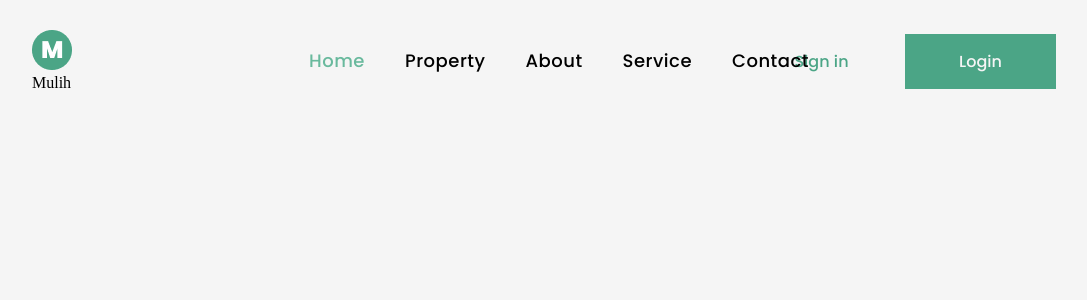
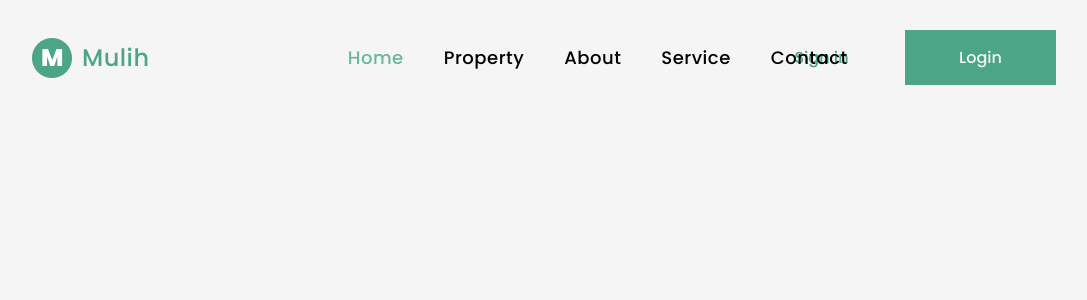
Before and after one commit to Cecilia-Giusti/training-integration, a React (Create React App) app: page / in a window 1280 px wide. Shown: the top 300 px of the page, without its empty margins (96-1183 px from the left). Built offline with nearby package versions, Linux system fonts and the light colour scheme.

Commit message:
:bug: fix style to header

```diff
--- a/src/components/Header.tsx
+++ b/src/components/Header.tsx
@@ -1,5 +1,6 @@
 import { NavLink } from "react-router-dom";
 import ButtonCallToAction from "./ButtonCallToAction";
+import Logo from "./Logo";
 
 /**
 Header Component.
@@ -10,14 +11,7 @@ const Header = () => {
   return (
     <header className='header' data-testId='header'>
       <nav className='header-nav'>
-        <div className='header-logo'>
-          <img
-            src='./assets/logo.png'
-            alt='Mulih'
-            className='header-logo-img'
-          />
-          <p className='header-logo-name'>Mulih</p>
-        </div>
+        <Logo />
 
         <ul className='header-list'>
           <li className='header-list-item'>
--- a/src/styles/layout/_header.scss
+++ b/src/styles/layout/_header.scss
@@ -5,21 +5,6 @@
 
     nav {
         @include flex($justify: space-between);
-    }
-
-    &-logo {
-        @include flex;
-        gap: 10px;
-
-        &-name {
-            font-family: $font-nav;
-            font-style: normal;
-            font-weight: 500;
-            font-size: 1.5em;
-            line-height: 26px;
-            letter-spacing: 0.5px;
-            color: $color-title;
-        }
     }
 
     &-list{
```
